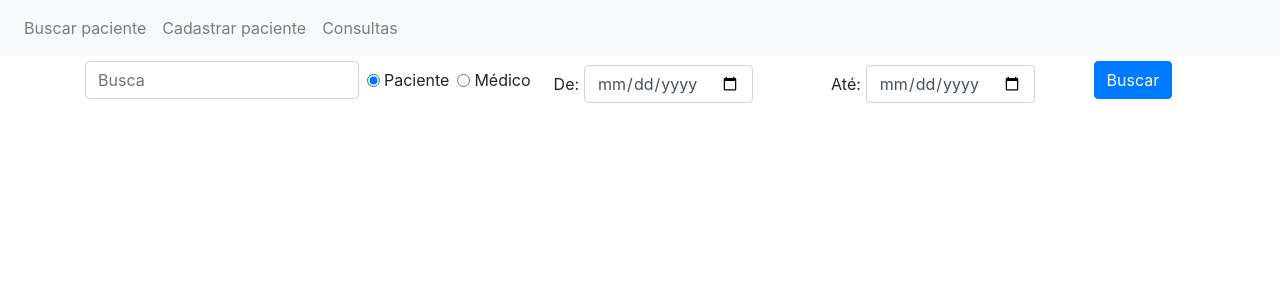
After one commit to otaviobertucini/Clinic-Aid, a Django app: page /search_appt in a window 1280 px wide. The commit adds this page. Shown: the top 300 px of the page. Run offline with Django 3.2, Linux system fonts and the light colour scheme; some libraries are stand-ins or nearby versions.

Commit message:
Appointment search implemented

```diff
--- a/clinic_aid/urls.py
+++ b/clinic_aid/urls.py
@@ -16,7 +16,7 @@ Including another URLconf
 from django.contrib import admin
 from django.urls import path
 from .views import hello, patient_page
-from .views import Search, DocSelection, ScheduleControl, RegisterPatient
+from .views import Search, DocSelection, ScheduleControl, RegisterPatient, SearchAppt
 from django.conf import settings
 from django.conf.urls.static import static
 from django.contrib.auth import views as auth_views
@@ -31,5 +31,6 @@ urlpatterns = [
     path('patient/<int:id>', patient_page, name='patient_page'),
     path('doc_selection', DocSelection.as_view(), name='doc_selection'),
     path('info_appt', ScheduleControl.as_view(), name='info_appt'),
-    path('new_paciente', RegisterPatient.as_view(), name='new_patient')
+    path('new_paciente', RegisterPatient.as_view(), name='new_patient'),
+    path('search_appt', SearchAppt.as_view(), name="search_appt"),
 ] + static(settings.STATIC_URL, document_root=settings.STATIC_ROOT)
--- a/clinic_aid/views.py
+++ b/clinic_aid/views.py
@@ -79,6 +79,7 @@ class ScheduleControl(View):
     def post(self, request):
         return redirect('hello')
 
+
 class RegisterPatient(View):
 
     def get(self, request):
@@ -87,3 +88,13 @@ class RegisterPatient(View):
     def post(self, request):
         print("Paciente cadastrado!")
         return redirect('hello')
+
+
+class SearchAppt(View):
+    results = None
+
+    def get(self, request):
+        if request.GET.get('name') is not None:
+            self.results = 'a'
+
+        return render(request, 'search_appt.html', {'results': self.results})
--- a/static/css/css.css
+++ b/static/css/css.css
@@ -13,3 +13,7 @@
 #error_doc_selection{
     color: red;
 }
+
+.date_resize{
+    margin-left: 5px;
+}
--- a/templates/base.html
+++ b/templates/base.html
@@ -27,7 +27,7 @@
                     <a class="nav-link" href="{% url 'new_patient' %}">Cadastrar paciente</a>
                 </li>
                 <li class="nav-item">
-                    <a class="nav-link" href="#">Consultas</a>
+                    <a class="nav-link" href="{% url 'search_appt' %}">Consultas</a>
                 </li>
             </ul>
         </div>
--- /dev/null
+++ b/templates/search_appt.html
@@ -0,0 +1,59 @@
+{% extends 'base.html' %}
+
+{% block title %} Página de busca {% endblock %}
+
+{% block main %}
+
+    <form method="GET" class="form-inline" style="text-align:center">
+
+        <label class="sr-only" for="inlineFormInputName2">Busca</label>
+        <input type="text" class="form-control mb-2 mr-sm-2" id="inlineFormInputName2" placeholder="Busca" name="name">
+
+        <div class="form-check mb-2 mr-sm-2">
+            <input class="form-check-input" type="radio" id="patient_check" name="type_search" value="patient_check" checked>
+            <label class="form-check-label" for="patient_check">
+                Paciente
+            </label>
+        </div>
+
+        <div class="form-check mb-2 mr-sm-2">
+            <input class="form-check-input" type="radio" id="doctor_check" name="type_search" value="doctor_check">
+            <label class="form-check-label" for="doctor_check">
+                Médico
+            </label>
+        </div>
+
+        <div class="form-group col-md-3">
+            <label for="date_start">De: </label>
+            <input type="date" class="form-control date_resize" id="date_start"
+                   placeholder="Data Início" name="date_start">
+        </div>
+
+        <div class="form-group col-md-3">
+            <label for="date_end">Até: </label>
+            <input type="date" class="form-control date_resize" id="date_end"
+                   placeholder="Data Fim" name="date_end">
+        </div>
+
+        <button type="submit" class="btn btn-primary mb-2"> Buscar </button>
+
+    </form>
+
+    {% if results %}
+
+        <div class="list-group" id="list-tab" role="tablist">
+
+            <ul class="list-group">
+                <a class="list-group-item list-group-item-action" href="#">
+                    <span><strong>Paciente: </strong></span ><span class="span_list"> Otávio Bertucini</span>
+                    <span><strong>Médico: </strong></span ><span class="span_list"> Dr. Carlos</span>
+                    <span><strong>Data: </strong></span> <span class="span_list"> 12/05/2019 </span>
+                    <span><strong>Horário: </strong></span> <span class="span_list"> 10:30 </span>
+
+                </a>
+
+            </ul>
+
+    {% endif %}
+
+{% endblock %}
```
